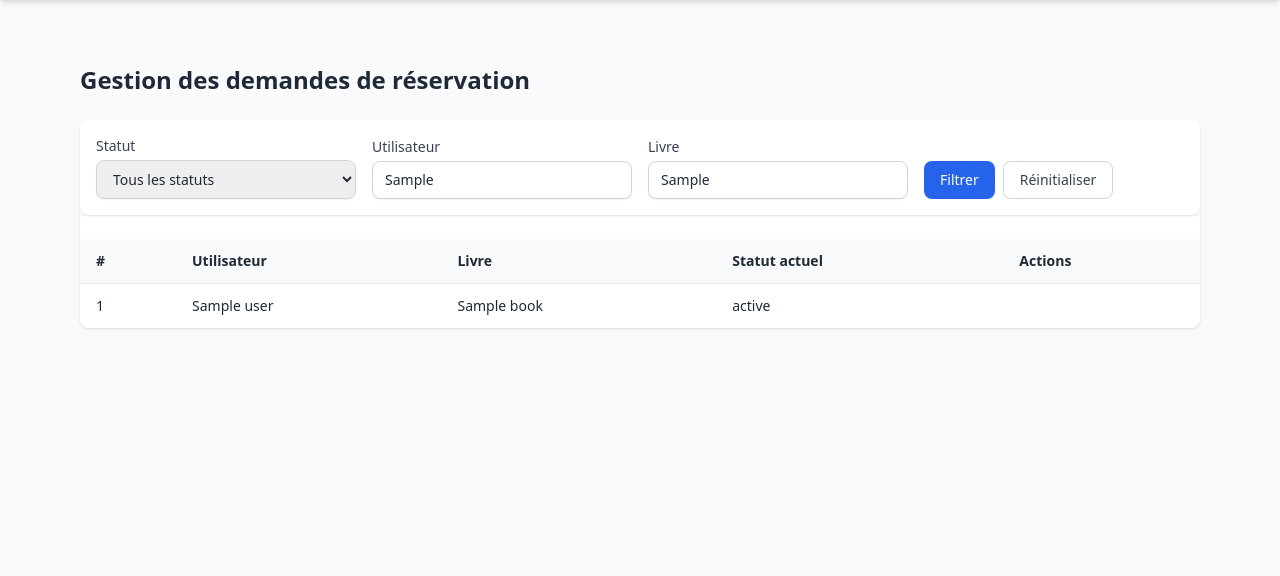
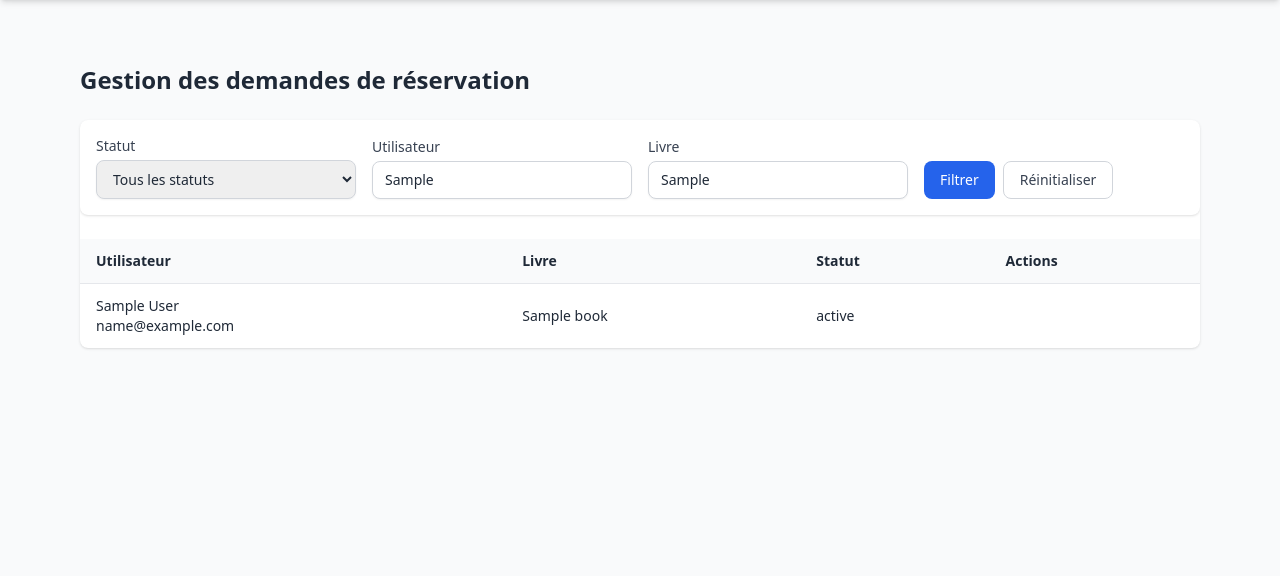
Before and after one commit to JocelyneMinard/Brief_Django, a Django app: template library/ReadMe/templates/ReadMe/manage_reservations.html in a window 1280 px wide. Shown: the part 64-640 px from the top of the page. Run offline with Django 5.2, Linux system fonts and the light colour scheme; the template is opened without the code that fills it: most values are stand-ins (such as "Sample title", 1, 10 or a date in 2020); some libraries are stand-ins or nearby versions.

Commit message:
removed reservation number + line break mail display

```diff
--- a/library/ReadMe/templates/ReadMe/manage_reservations.html
+++ b/library/ReadMe/templates/ReadMe/manage_reservations.html
@@ -62,18 +62,23 @@
         <table class="min-w-full text-left text-sm">
             <thead class="border-b bg-gray-50">
                 <tr>
-                    <th class="py-3 px-4">#</th>
                     <th class="py-3 px-4">Utilisateur</th>
                     <th class="py-3 px-4">Livre</th>
-                    <th class="py-3 px-4">Statut actuel</th>
+                    <th class="py-3 px-4">Statut</th>
                     <th class="py-3 px-4">Actions</th>
                 </tr>
             </thead>
             <tbody class="divide-y">
                 {% for r in reservations %}
                 <tr>
-                    <td class="py-3 px-4">{{ r.pk }}</td>
-                    <td class="py-3 px-4">{{ r.user }}</td>
+                    <td class="py-3 px-4"><div>{{ r.user.first_name }} {{ r.user.last_name }}
+                    {% if r.user.email %}
+                        <div>
+                            {{ r.user.email }}
+                        </div>
+                    {% endif %}
+                    </div>
+                    </td>
                     <td class="py-3 px-4">{{ r.book.title }}</td>
                     <td class="py-3 px-4 font-medium">{{ r.status_label }}</td>
                     <td class="py-3 px-4">
@@ -134,11 +139,10 @@
                 </tr>
                 {% empty %}
                 <tr>
-                    <td colspan="5" class="py-6 px-4 text-center text-gray-500">Aucune demande de réservation.</td>
+                    <td colspan="4" class="py-6 px-4 text-center text-gray-500">Aucune demande de réservation.</td>
                 </tr>
                 {% endfor %}
             </tbody>
         </table>
-    </div>
 </div>
 {% endblock %}
```
